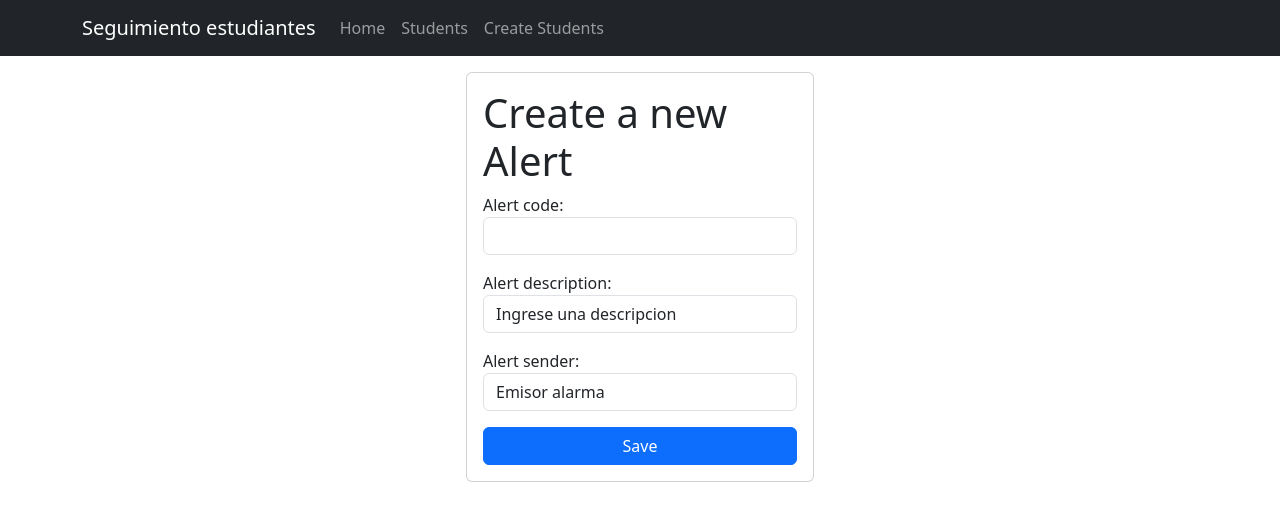
After one commit to ICESI-PI1/icesi-filantrop-a-equipo-3, a Django app: template MSDE_App/templates/student/create_alert.html in a window 1280 px wide. The commit adds this page. Shown: the top 521 px of the page. Run offline with Django 4.2, Linux system fonts and the light colour scheme; the template is opened without the code that fills it: values that come from a table or form of the project are taken from there, others are empty.

Commit message:
feature: CRUD Alert

```diff
--- a/MSDE_App/admin.py
+++ b/MSDE_App/admin.py
@@ -1,6 +1,8 @@
 from django.contrib import admin
-from .models import Student, Donor
+from .models import Student, Donor, Alert, TypeAlert
 # Register your models here.
 
 admin.site.register(Student)
 admin.site.register(Donor)
+admin.site.register(Alert)
+admin.site.register(TypeAlert)
--- a/MSDE_App/forms.py
+++ b/MSDE_App/forms.py
@@ -1,5 +1,6 @@
 from django import forms
 from .models import Student
+from .models import Alert
 
 
 class DateInput(forms.DateInput):
@@ -21,3 +22,17 @@ class CreateStudent(forms.ModelForm):
 
 
         }
+
+class CreateAlert(forms.ModelForm):
+
+    class Meta:
+        model = Alert
+        fields = "__all__"
+        widgets = {
+            'alert_date': forms.widgets.DateInput(attrs={'type': 'date'}),
+            'alert_code': forms.TextInput(attrs={'class': 'form-control'}),
+            'alert_description': forms.TextInput(attrs={'class': 'form-control'}),
+            'alert_sender': forms.TextInput(attrs={'class': 'form-control'}),
+
+
+        }
--- a/MSDE_App/models.py
+++ b/MSDE_App/models.py
@@ -59,6 +59,8 @@ class TypeCollaborator(models.Model):
 class Alert(models.Model):
     alert_code = models.CharField(max_length=20, unique=True, auto_created=True)
     alert_date = models.DateField
+    alert_description = models.TextField(default="Ingrese una descripcion")
+    alert_sender = models.CharField(max_length=100, default="Emisor alarma")
 
 
 class TypeAlert(models.Model):
--- /dev/null
+++ b/MSDE_App/templates/student/create_alert.html
@@ -0,0 +1,16 @@
+{% extends 'layouts/base.html' %}
+{% block content %}
+       <main class="container">
+            <div class="row">
+                <div class="col-md-4 offset-md-4">
+                     <form method="POST" class="card card-body">
+                         <h1>Create a new Alert</h1>
+                          {{ error }}
+                          {% csrf_token %}
+                          {{ form.as_p }}
+                          <button type="submit" class="btn btn-primary">Save</button>
+                    </form>
+                </div>
+            </div>
+       </main>
+{% endblock %}
--- a/MSDE_App/urls.py
+++ b/MSDE_App/urls.py
@@ -1,5 +1,6 @@
 from django.urls import path
 from . import views
+
 
 urlpatterns = [
     path('', views.index, name="index"),
@@ -9,6 +10,7 @@ urlpatterns = [
     path('students/', views.students_view, name="students/"),
     path('student/<str:student_code>/edit/', views.edit_student, name='edit_student'),
     path('student/<str:student_code>/delete/', views.delete_student, name='delete_student'),
+    path('student/<str:student_code>/create_alert/', views.create_alert, name='create_alert'),
 
 
 ]
--- a/MSDE_App/views/__init__.py
+++ b/MSDE_App/views/__init__.py
@@ -1,2 +1,3 @@
 from .student_view import *
 from .home_view import *
+from .alert_view import *
```
Also changed, not shown: MSDE_App/templates/student/student_detail.html (+7 -1 lines), MSDE_App/tests/__init__.py (+1 -0 lines), MSDE_App/views/alert_view.py (added, +19 -0 lines), MSDE_App/migrations/0001_initial.py, MSDE_App/migrations/0004_alert_alert_description_alert_alert_sender.py (added).
